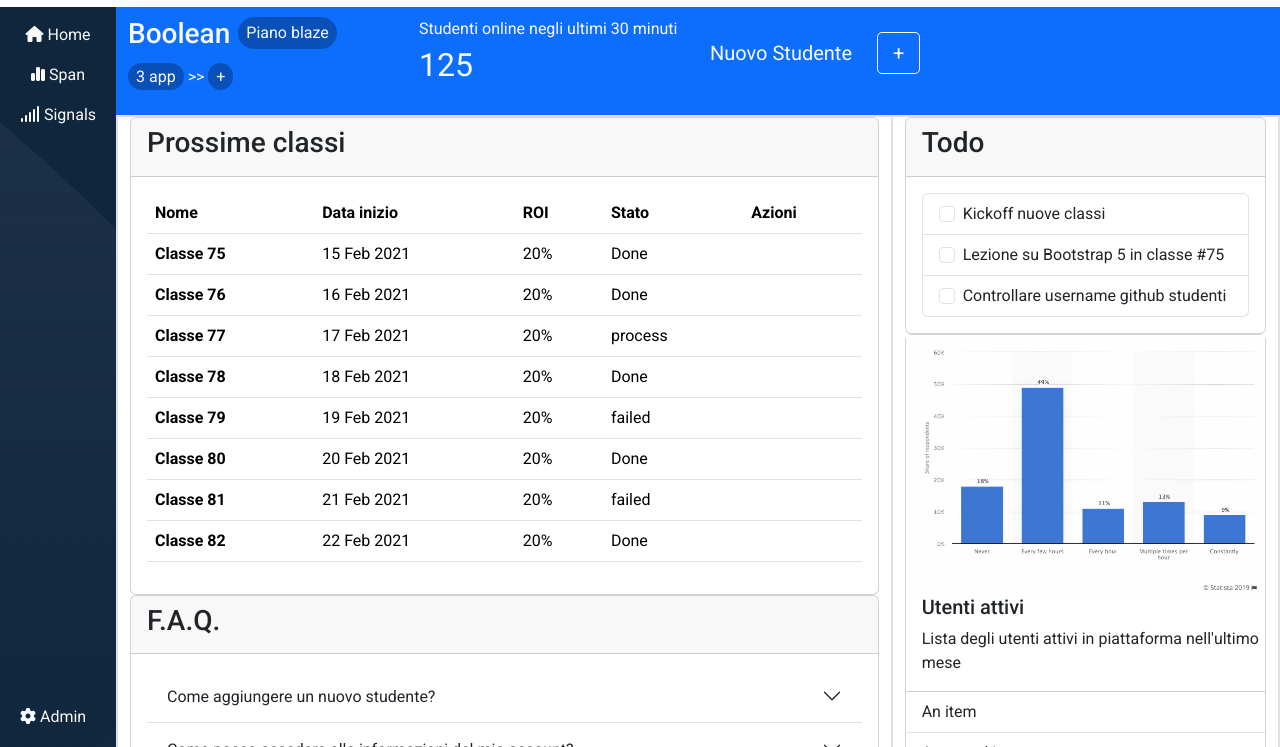
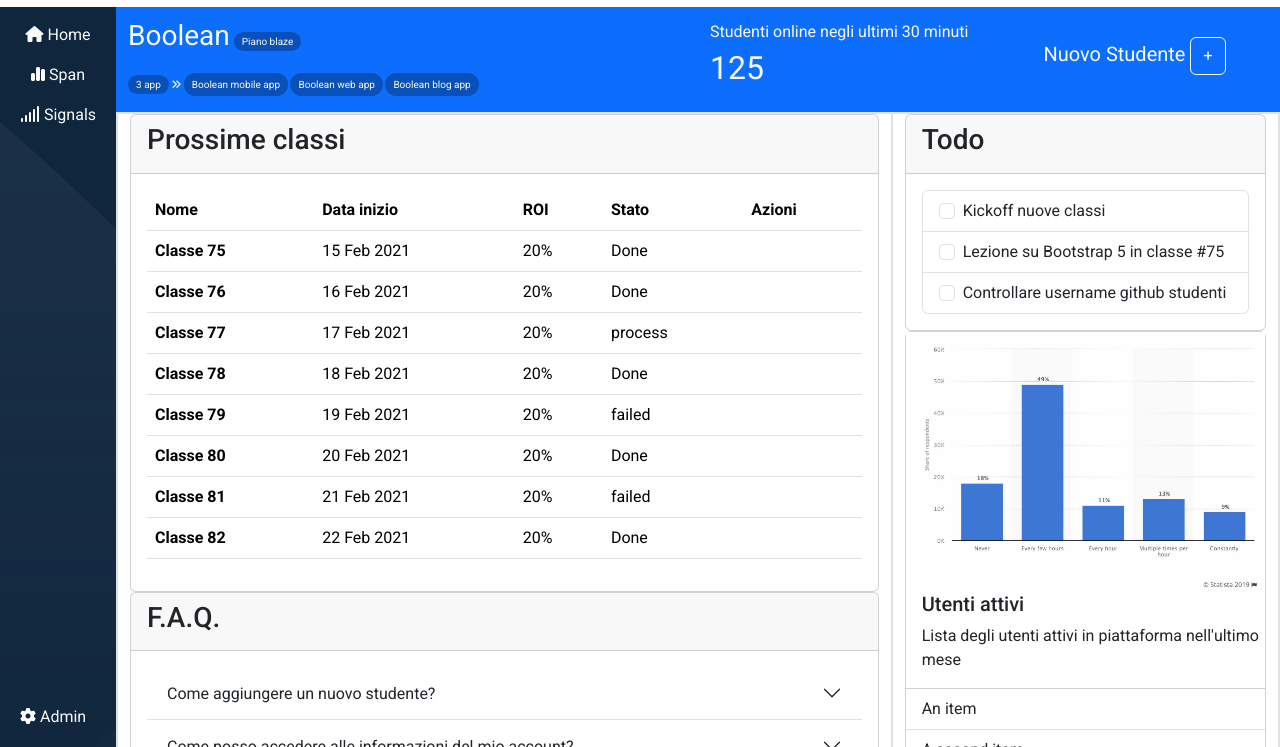
Before and after one commit to ericaostini/html-css-bootstrap-dashboard, a plain HTML site: page index.html in a window 1280 px wide. Shown: the part 53-800 px from the top of the page. Drawn offline with nearby package versions, Linux system fonts and the light colour scheme.

Commit message:
top-main complete for md and lg version

```diff
--- a/css/style.css
+++ b/css/style.css
@@ -51,14 +51,17 @@
 .bottom-main{
     width: 100%;
 }
-.new-student:after{
+/* .new-student:after{
     content: "+";
     display: inline-block;
     border: 1px solid white;
     border-radius: 5px;
     margin: 25px;
     padding: 5px 15px;
-}
+} */
 .my-grey-bg{
     background-color: rgba(0, 0, 0, 0.272);
 }
+.my-font-small-size{
+    font-size: 10px;
+}
--- a/index.html
+++ b/index.html
@@ -64,24 +64,28 @@
                 </div>
             </div>
             <div id="main-content">
-                <section class="top-main bg-primary">
+                <section class="top-main pt-2 bg-primary">
                     <div class="container-fluid">
                         <div class="row align-items-center">
-                            <div class="col-lg-6 col-md-4 col-sm-12 order-md-3">
-                                <p class="fs-5 new-student">Nuovo Studente</p>
+                            <div class="col-lg-3 col-md-4 col-sm-12 order-md-3 text-md-center">
+                                <p class="fs-5 d-inline-block new-student">
+                                    <span>Nuovo Studente</span>
+                                    <button type="button" class="btn btn-outline-light">+</button>
+                                </p>
                             </div>
-                            <div class="col-lg-3 col-md-4 col-sm-12">
-                                <div class="d-flex">
-                                    <h3 class="pe-2">Boolean</h3>
-                                    <p class="my-grey-bg rounded-4 px-2 p-1">Piano blaze</p>
-                                </div>
-                                <div>
-                                    <p>
-                                        <span class="my-grey-bg rounded-4 px-2 p-1">3 app</span>
-                                        >>
-                                        <span class="my-grey-bg rounded-4 px-2 p-1">+</span>
-                                    </p>
-                                </div>
+                            <div class="col-lg-6 col-md-4 col-sm-12">
+                                <p>
+                                    <span class="fs-3">Boolean</span>
+                                    <span class="my-grey-bg rounded-4 px-2 p-1 my-font-small-size">Piano blaze</span>
+                                </p>
+                                <p class="my-font-small-size">
+                                    <span class="my-grey-bg rounded-4 px-2 p-1">3 app</span>
+                                    <i class="fa-solid fa-angles-right"></i>
+                                    <span class="my-grey-bg d-lg-none rounded-4 px-2 p-1">+</span>
+                                    <span class="my-grey-bg d-lg-inline-block d-sm-none rounded-4 px-2 p-1">Boolean mobile app</span>
+                                    <span class="my-grey-bg d-lg-inline-block d-sm-none rounded-4 px-2 p-1">Boolean web app</span>
+                                    <span class="my-grey-bg d-lg-inline-block d-sm-none rounded-4 px-2 p-1">Boolean blog app</span>
+                                </p>
                             </div>
                             <div class="col-lg-3 col-md-4 col-sm-12">
                                 <p>
```
